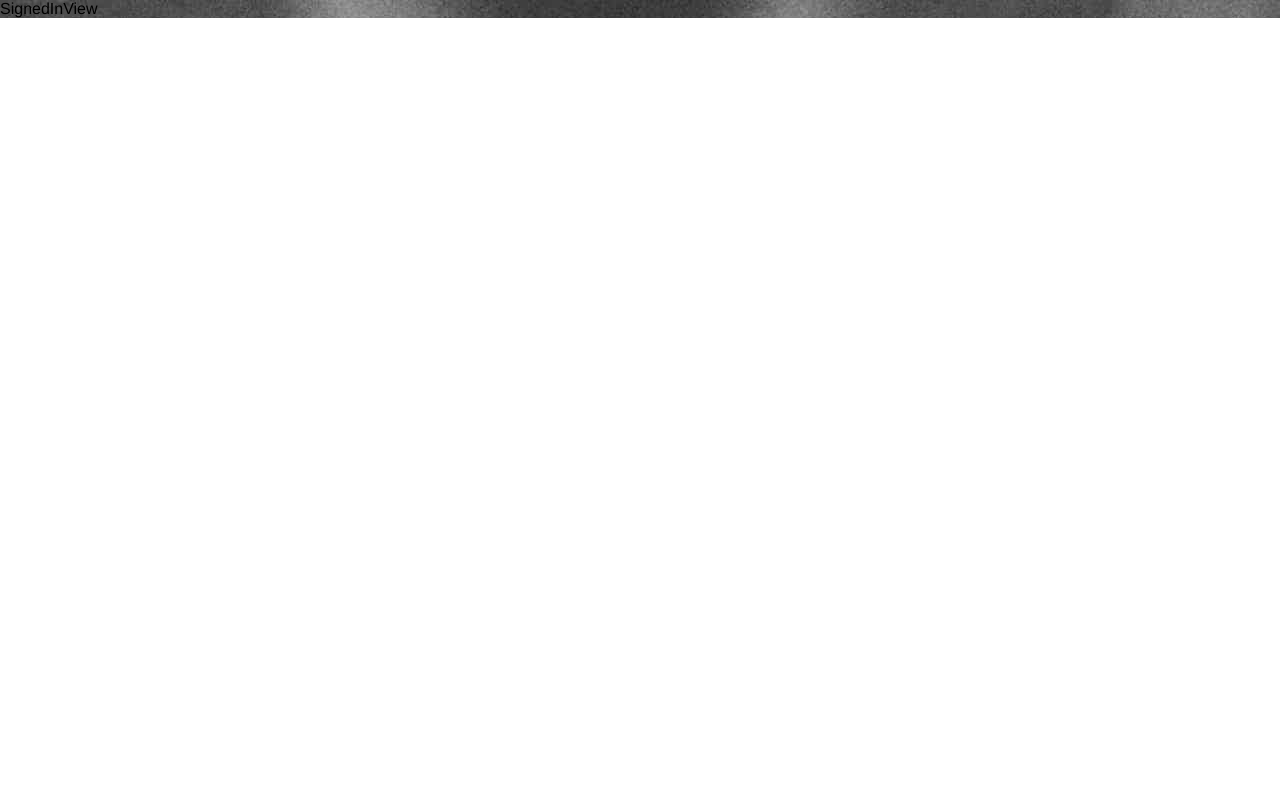
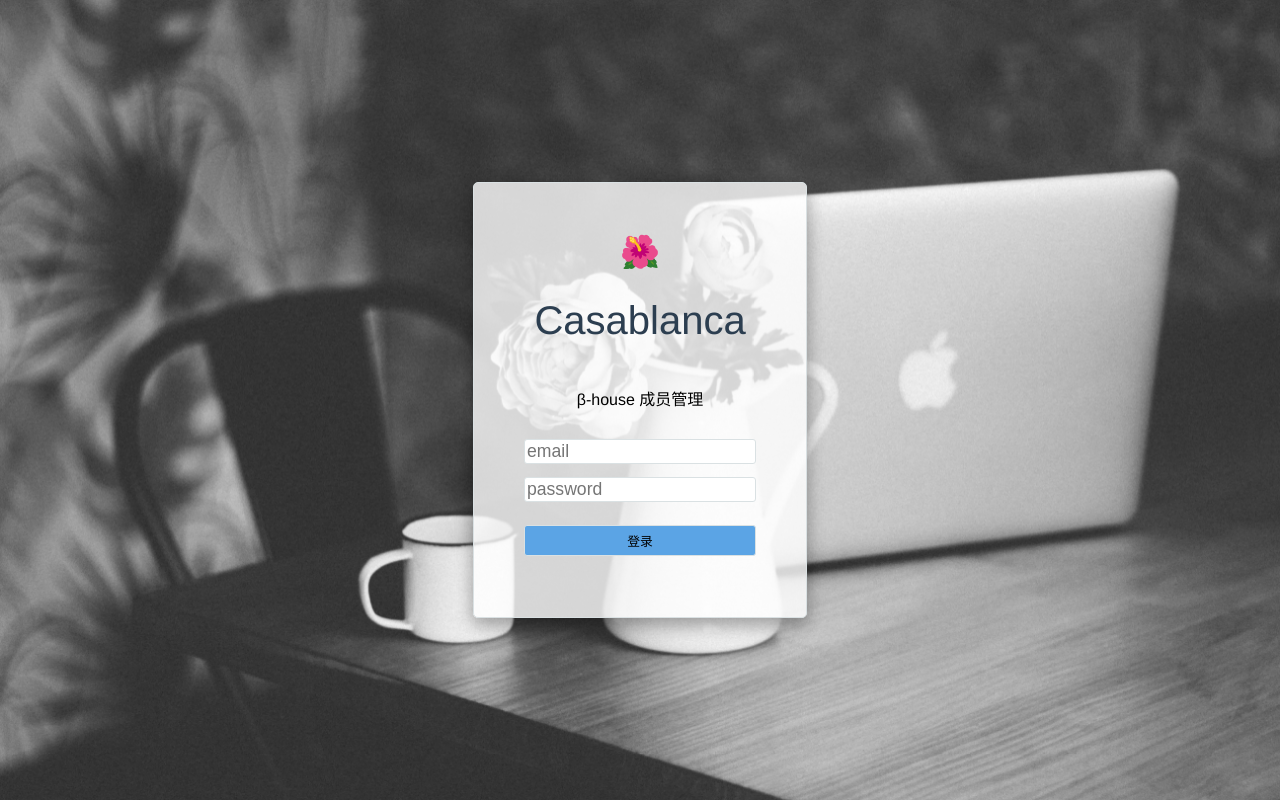
Before and after one commit to BetaSummer/Casablanca, a Vue app: page /#/ in a window 1280 px wide. Built offline with nearby package versions, Linux system fonts and the light colour scheme; a small style sheet from the web is missing.

Commit message:
feat[UI]: finish SignInView

```diff
--- a/index.html
+++ b/index.html
@@ -2,7 +2,7 @@
 <html>
   <head>
     <meta charset="utf-8">
-    <link href="https://at.alicdn.com/t/font_353990_pqc8kbhxg92otj4i.css" rel="stylesheet">
+    <link href="https://at.alicdn.com/t/font_353990_kx9jow1fgstw3ik9.css" rel="stylesheet">
     <link rel="shortcut icon" href="./static/favicon.ico" type="image/x-icon">
     <title>casablanca</title>
   </head>
--- a/src/App.vue
+++ b/src/App.vue
@@ -24,12 +24,18 @@ export default {
 html
 body
   user-select none
-  overflow: hidden;
+  overflow: hidden
+  height 100%
 
 body
   font-family 'Source Sans Pro', 'Helvetica Neue', Arial, sans-serif
   margin 0
 
+h1
+  font-size 2.5rem
+  font-weight 300
+  color #2c3e50
+
 .iconfont
   font-size 1.4rem
   color #2979FF
--- a/src/views/SignInView.vue
+++ b/src/views/SignInView.vue
@@ -1,6 +1,25 @@
 <template>
-  <div class="container">
-    SignedInView
+  <div class="container wrapper">
+    <div class="signin-body wrapper">
+      <span id="brand">🌺</span>
+      <h1>Casablanca</h1>
+      <p>β-house 成员管理</p>
+      <form>
+        <div class="field">
+          <label for="email">
+            <i class="iconfont icon-email"></i>
+          </label>
+          <input type="email" name="email" placeholder="email">
+        </div>
+        <div class="field">
+          <label for="password">
+            <i class="iconfont icon-password3"></i>
+          </label>
+          <input type="password" name="password" placeholder="password">
+        </div>
+        <button>登录</button>
+      </form>
+    </div>
   </div>
 </template>
 
@@ -11,6 +30,40 @@ export default {
 </script>
 
 <style lang="stylus" scoped>
+input
+button
+  border 1px solid #dae1e3
+  border-radius 3px
+  font-size 1.1rem
+
+button
+  width 100%
+  font-size 0.8rem
+  padding 5px 0
+  background #5ba4e5
+
+#brand
+  font-size 2rem
+
+.wrapper
+  display flex
+  justify-content center
+  align-items center
+  flex-direction column
+
 .container
-  background url('../assets/background.jpg')
+  width 100%
+  height 100%
+  background url('../assets/background.jpg') no-repeat center center fixed
+  background-size cover
+
+.signin-body
+  padding 50px
+  background rgba(255, 255, 255, 0.8)
+  border-radius 5px
+  border 1px solid #dae1e3
+  box-shadow 0 8px 17px 0 rgba(0, 0, 0, 0.2), 0 6px 20px 0 rgba(0, 0, 0, 0.19)
+  max-width 400px
+  form > *
+    margin 0.7rem 0
 </style>
```
